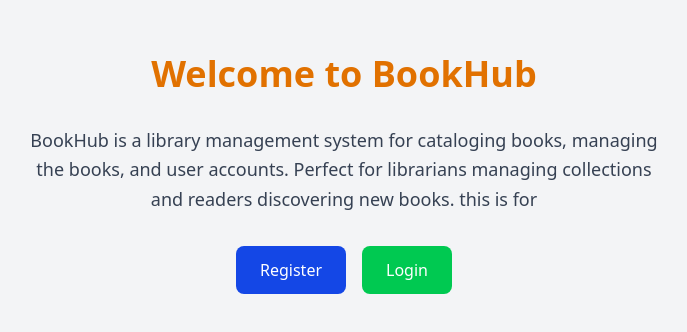
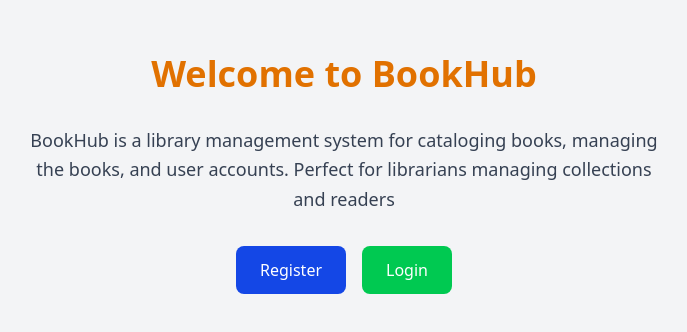
Before and after one commit to Ialbertine/BookHub_DevOpsProject, a React (Vite) app in the folder frontend/: page / in a window 1280 px wide. Shown: the part 226-558 px from the top of the page, without its empty margins (296-983 px from the left). Built offline with nearby package versions, Linux system fonts and the light colour scheme.

Commit message:
feat: update home page file

```diff
--- a/frontend/src/pages/Home.tsx
+++ b/frontend/src/pages/Home.tsx
@@ -8,7 +8,7 @@ const Home: React.FC = () => {
 
       <p className="text-lg text-gray-700 text-center max-w-2xl mb-8 px-4 leading-relaxed">
         BookHub is a library management system for cataloging books, managing the books, and user accounts.
-        Perfect for librarians managing collections and readers discovering new books. this is for
+        Perfect for librarians managing collections and readers
       </p>
 
       <div className="flex gap-4">
```
